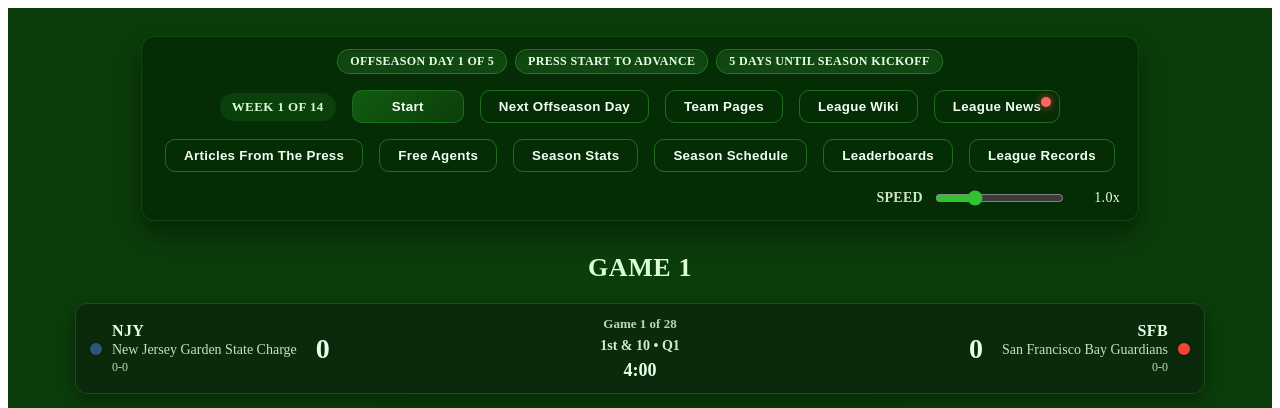
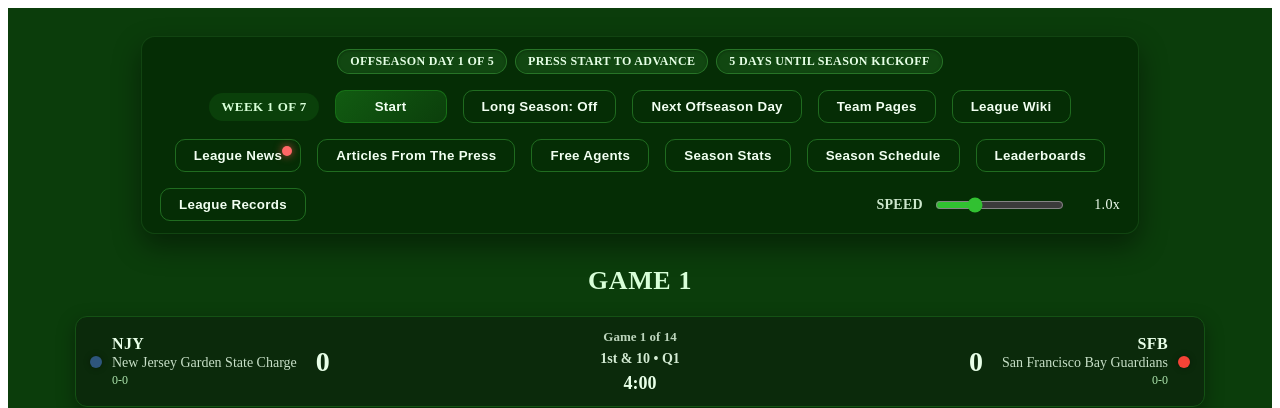
Before and after one commit to toofpaste/blootyball, a React (Create React App) app: page / in a window 1280 px wide. Shown: the top 408 px of the page. Built offline with nearby package versions, Linux system fonts and the light colour scheme; no server answers.

Commit message:
Add season length toggle and support short schedules

```diff
--- a/src/App.jsx
+++ b/src/App.jsx
@@ -270,6 +270,7 @@ function cloneSeason(season) {
     championResult: season.championResult ? cloneResult(season.championResult) : null,
     playerAges: { ...(season.playerAges || {}) },
     previousAwards: Array.isArray(season.previousAwards) ? season.previousAwards.map((entry) => cloneAwardsEntry(entry) || null).filter(Boolean) : [],
+    config: season.config ? { ...season.config } : null,
   };
 }
 
@@ -308,6 +309,10 @@ function mergeTeamEntry(target, source = {}) {
 
 function mergeSeasonData(target, source) {
   if (!target || !source) return;
+
+  if (source.config) {
+    target.config = target.config ? { ...target.config, ...source.config } : { ...source.config };
+  }
 
   Object.entries(source.teams || {}).forEach(([id, team]) => {
     if (!target.teams[id]) {
@@ -540,6 +545,10 @@ function cloneLeague(league) {
     acc[teamId] = value ?? 0;
     return acc;
   }, {});
+  const settings = league.settings ? { ...league.settings } : null;
+  if (settings?.season) {
+    settings.season = { ...settings.season };
+  }
   return {
     ...league,
     playerDevelopment: clonePlayerDevelopmentMap(league.playerDevelopment || {}),
@@ -573,12 +582,23 @@ function cloneLeague(league) {
     teamWikiAiLog,
     teamPayroll,
     salaryCap: league.salaryCap ?? 100000000,
+    settings,
   };
 }
 
 function mergeLeagueData(target, source) {
   if (!target || !source) return;
   target.seasonNumber = Math.max(target.seasonNumber || 1, source.seasonNumber || 1);
+  if (source.settings) {
+    target.settings ||= {};
+    Object.entries(source.settings).forEach(([key, value]) => {
+      if (key === 'season' && value) {
+        target.settings.season = { ...(target.settings.season || {}), ...value };
+      } else if (value != null) {
+        target.settings[key] = value;
+      }
+    });
+  }
   target.playerDevelopment ||= {};
   mergePlayerDevelopmentMap(target.playerDevelopment, source.playerDevelopment || {});
   target.playerAges = { ...(target.playerAges || {}), ...(source.playerAges || {}) };
@@ -1175,7 +1195,9 @@ export default function App() {
   const [seasonSnapshots, setSeasonSnapshots] = useState(() => []);
   const [wikiOverrides, setWikiOverrides] = useState({ seasonNumber: 0, teams: {} });
   const [now, setNow] = useState(() => Date.now());
+  const [longSeasonEnabled, setLongSeasonEnabled] = useState(false);
   const gameRefs = useRef([]);
+  const seasonConfig = useMemo(() => ({ longSeason: longSeasonEnabled }), [longSeasonEnabled]);
 
   const handleGameComplete = useCallback((index, { shouldAutoResume } = {}) => {
     setCompletionFlags(prev => {
@@ -1222,6 +1244,17 @@ export default function App() {
 
   const handleSimSpeedChange = useCallback((value) => {
     setSimSpeed(value);
+  }, []);
+
+  const handleToggleSeasonLength = useCallback(() => {
+    setGlobalRunning(false);
+    autoResumeRef.current = Array(GAME_COUNT).fill(false);
+    setCompletionFlags(Array(GAME_COUNT).fill(false));
+    setLongSeasonEnabled((prev) => !prev);
+    setResetSignal((prev) => ({
+      token: prev.token + 1,
+      autoResume: Array(GAME_COUNT).fill(false),
+    }));
   }, []);
 
   const collectSeasonSnapshots = useCallback(() => {
@@ -1351,6 +1384,10 @@ export default function App() {
     () => computeSeasonProgress(aggregatedSeasonStats?.season || null),
     [aggregatedSeasonStats],
   );
+
+  const seasonProgressLabel = aggregatedSeasonStats?.season
+    ? seasonProgress.label
+    : (longSeasonEnabled ? 'Week 1 of 14' : 'Week 1 of 7');
 
   const offseasonState = aggregatedSeasonStats?.league?.offseason || null;
 
@@ -1471,6 +1508,8 @@ export default function App() {
           onToggleRunning={handleToggleRunning}
           simSpeed={simSpeed}
           onSimSpeedChange={handleSimSpeedChange}
+          onToggleSeasonLength={handleToggleSeasonLength}
+          longSeasonEnabled={longSeasonEnabled}
           onShowTeamDirectory={handleOpenTeamDirectory}
           onShowSeasonStats={handleOpenSeasonStats}
           onShowSchedule={handleOpenSchedule}
@@ -1481,7 +1520,7 @@ export default function App() {
           onShowRecordBook={handleOpenRecordBook}
           onShowLeagueWiki={handleOpenLeagueWiki}
           onAdvanceOffseasonDay={handleAdvanceOffseasonDay}
-        seasonProgressLabel={seasonProgress.label}
+          seasonProgressLabel={seasonProgressLabel}
           hasUnseenNews={hasUnseenNews}
           hasUnseenPressArticles={hasUnseenPressArticles}
           offseasonInfo={offseasonInfo}
@@ -1499,6 +1538,7 @@ export default function App() {
             globalRunning={globalRunning}
             simSpeed={simSpeed}
             parallelSlotCount={GAME_COUNT}
+            seasonConfig={seasonConfig}
           />
         ))}
       </div>
--- a/src/GameView.jsx
+++ b/src/GameView.jsx
@@ -29,6 +29,7 @@ const GameView = React.forwardRef(function GameView({
   globalRunning = false,
   simSpeed = 1,
   parallelSlotCount = 1,
+  seasonConfig = null,
 }, ref) {
   const canvasRef = useRef(null);
   const [localRunning, setLocalRunning] = useState(false);
@@ -36,11 +37,13 @@ const GameView = React.forwardRef(function GameView({
     assignmentOffset: gameIndex,
     assignmentStride: parallelSlotCount,
     lockstepAssignments: true,
+    seasonConfig,
   }));
   const lastResetTokenRef = useRef(resetSignal?.token ?? 0);
   const notifiedCompleteRef = useRef(false);
   const prevGlobalRunningRef = useRef(globalRunning);
   const runningTransitionRef = useRef(globalRunning);
+  const lastSeasonConfigRef = useRef(seasonConfig);
 
   useImperativeHandle(ref, () => ({
     getSeasonSnapshot() {
@@ -178,12 +181,18 @@ const GameView = React.forwardRef(function GameView({
 
   useEffect(() => {
     const token = resetSignal?.token ?? 0;
-    if (token === lastResetTokenRef.current) return;
+    const previousConfig = lastSeasonConfigRef.current;
+    const currentConfig = seasonConfig;
+    const prevLong = previousConfig?.longSeason ?? false;
+    const nextLong = currentConfig?.longSeason ?? false;
+    const configChanged = prevLong !== nextLong;
+    lastSeasonConfigRef.current = currentConfig;
+    if (!configChanged && token === lastResetTokenRef.current) return;
     lastResetTokenRef.current = token;
-    const shouldResume = !!resetSignal?.autoResume?.[gameIndex];
+    const shouldResume = !configChanged && !!resetSignal?.autoResume?.[gameIndex];
     notifiedCompleteRef.current = false;
     setState((prev) => {
-      if (prev) {
+      if (prev && !configChanged) {
         const resumed = resumeAssignedMatchup(prev);
         if (resumed !== prev) {
           return resumed;
@@ -192,13 +201,14 @@ const GameView = React.forwardRef(function GameView({
       return createInitialGameState({
         assignmentOffset: gameIndex,
         assignmentStride: parallelSlotCount,
-        league: prev?.league || null,
+        league: configChanged ? null : (prev?.league || null),
         lockstepAssignments: true,
+        seasonConfig,
       });
     });
     setLocalRunning(shouldResume);
     onManualReset?.(gameIndex);
-  }, [resetSignal, gameIndex, onManualReset, parallelSlotCount, state?.league]);
+  }, [resetSignal, gameIndex, onManualReset, parallelSlotCount, seasonConfig]);
 
   const offseasonBlockingGames = Boolean(
     state?.league?.offseason?.active && !state?.league?.offseason?.nextSeasonStarted,
--- a/src/engine/league.js
+++ b/src/engine/league.js
@@ -720,7 +720,8 @@ export function formatRecord(record) {
   return ties ? `${base}-${ties}` : base;
 }
 
-export function generateSeasonSchedule(teamIds = TEAM_IDS) {
+export function generateSeasonSchedule(teamIds = TEAM_IDS, options = {}) {
+  const { longSeason = true } = options || {};
   const ids = [...teamIds];
   if (!ids.length) return [];
 
@@ -777,8 +778,10 @@ export function generateSeasonSchedule(teamIds = TEAM_IDS) {
     }));
 
     const firstHalf = baseWeeks.map((pairs) => buildWeek(pairs, 'regular-season', false));
-    const secondHalf = baseWeeks.map((pairs) => buildWeek(pairs, 'regular-season-rematch', true));
-    const weeks = [...firstHalf, ...secondHalf];
+    const secondHalf = longSeason
+      ? baseWeeks.map((pairs) => buildWeek(pairs, 'regular-season-rematch', true))
+      : [];
+    const weeks = longSeason ? [...firstHalf, ...secondHalf] : firstHalf;
 
     return weeks
       .flatMap((games, weekIndex) => games.map((game, slotIndex) => ({
@@ -844,7 +847,9 @@ export function generateSeasonSchedule(teamIds = TEAM_IDS) {
       tag: 'rivalry-week',
     })));
 
-  const weeks = [...firstLegWeeks, ...rematchWeeks, ...extraWeeks];
+  const weeks = longSeason
+    ? [...firstLegWeeks, ...rematchWeeks, ...extraWeeks]
+    : firstLegWeeks;
 
   return weeks.flatMap((games, weekIndex) => games.map((game, slotIndex) => ({
     ...game,
@@ -863,9 +868,14 @@ export function createSeasonState(options = {}) {
     playerDevelopment = {},
     playerAges = {},
     previousAwards = [],
+    longSeason: longSeasonOption = null,
+    seasonConfig = {},
   } = options;
 
-  const schedule = generateSeasonSchedule();
+  const longSeason = seasonConfig.longSeason ?? (longSeasonOption ?? true);
+  const resolvedConfig = { ...seasonConfig, longSeason };
+
+  const schedule = generateSeasonSchedule(TEAM_IDS, { longSeason });
   const teams = {};
   const assignmentTotals = {};
   TEAM_IDS.forEach((id) => {
@@ -894,6 +904,7 @@ export function createSeasonState(options = {}) {
     previousAwards,
     championTeamId: null,
     championResult: null,
+    config: resolvedConfig,
   };
 }
 
--- a/src/engine/state.js
+++ b/src/engine/state.js
@@ -2023,10 +2023,16 @@ export function createInitialGameState(options = {}) {
         assignmentStride = 1,
         league: inputLeague = null,
         lockstepAssignments = false,
+        seasonConfig = null,
     } = options || {};
 
     const freshLeague = !inputLeague;
     const league = inputLeague || createLeagueContext();
+    const existingSeasonConfig = league?.settings?.season || {};
+    const longSeasonSetting = seasonConfig?.longSeason ?? existingSeasonConfig.longSeason ?? false;
+    const resolvedSeasonConfig = { ...existingSeasonConfig, ...(seasonConfig || {}), longSeason: longSeasonSetting };
+    league.settings ||= {};
+    league.settings.season = { ...resolvedSeasonConfig };
     if (freshLeague) {
         beginLeagueOffseason(league, { seasonNumber: 0 }, { inaugural: true, completedSeasonNumber: 0 });
     }
@@ -2035,6 +2041,7 @@ export function createInitialGameState(options = {}) {
         playerDevelopment: league.playerDevelopment || {},
         playerAges: league.playerAges || {},
         previousAwards: league.awardsHistory?.slice(-3) || [],
+        seasonConfig: resolvedSeasonConfig,
     });
     ensureSeasonPersonnel(league, season.seasonNumber);
     league.seasonSnapshot = season;
@@ -2086,6 +2093,7 @@ export function createInitialGameState(options = {}) {
         lockstepAssignments: !!lockstepAssignments,
         pendingMatchup: null,
         awaitingNextMatchup: false,
+        seasonConfig: { ...resolvedSeasonConfig },
     };
     if (matchup) {
         prepareGameForMatchup(state, matchup);
@@ -2281,6 +2289,9 @@ export function resumeAssignedMatchup(state) {
     if (next.season) {
         next.season = { ...next.season };
     }
+    if (next.seasonConfig) {
+        next.seasonConfig = { ...next.seasonConfig };
+    }
 
     if (!next.lockstepAssignments) {
         const matchup = prepareSeasonMatchup(next.season);
@@ -2314,6 +2325,7 @@ export function progressOffseason(state, now = Date.now()) {
 
     const stride = state.season?.assignmentStride || state.season?.assignment?.stride || 1;
     const offset = state.season?.assignmentOffset ?? state.season?.assignment?.offset ?? 0;
+    const baseSeasonConfig = state.seasonConfig || league?.settings?.season || {};
 
     const restartSeasonState = () => {
         league.offseason ||= {};
@@ -2323,6 +2335,7 @@ export function progressOffseason(state, now = Date.now()) {
             assignmentStride: stride,
             league,
             lockstepAssignments: state.lockstepAssignments,
+            seasonConfig: baseSeasonConfig,
         });
         restart.debug = state.debug;
         restart.lockstepAssignments = state.lockstepAssignments;
--- a/src/ui/GlobalControls.jsx
+++ b/src/ui/GlobalControls.jsx
@@ -5,6 +5,8 @@ export default function GlobalControls({
   onToggleRunning,
   simSpeed,
   onSimSpeedChange,
+  onToggleSeasonLength,
+  longSeasonEnabled,
   onShowTeamDirectory,
   onShowSeasonStats,
   onShowSchedule,
@@ -27,7 +29,8 @@ export default function GlobalControls({
     }
   };
 
-  const progressText = seasonProgressLabel || 'Week 1 of 16';
+  const defaultProgressText = longSeasonEnabled ? 'Week 1 of 14' : 'Week 1 of 7';
+  const progressText = seasonProgressLabel || defaultProgressText;
 
   const formatCountdown = (ms) => {
     if (!Number.isFinite(ms)) return '--:--';
@@ -91,6 +94,14 @@ export default function GlobalControls({
       <span className="global-controls__season" aria-live="polite">{progressText}</span>
       <button type="button" className="global-controls__button" onClick={onToggleRunning}>
         {running ? 'Pause' : 'Start'}
+      </button>
+      <button
+        type="button"
+        className="global-controls__button global-controls__button--secondary"
+        onClick={() => onToggleSeasonLength?.()}
+        aria-pressed={!!longSeasonEnabled}
+      >
+        Long Season: {longSeasonEnabled ? 'On' : 'Off'}
       </button>
       {canAdvanceOffseason ? (
         <button
```
Also changed, not shown: 1 other file (tests, documents, lock files or other folders). Lines whose indentation alone changed are shown as unchanged.
